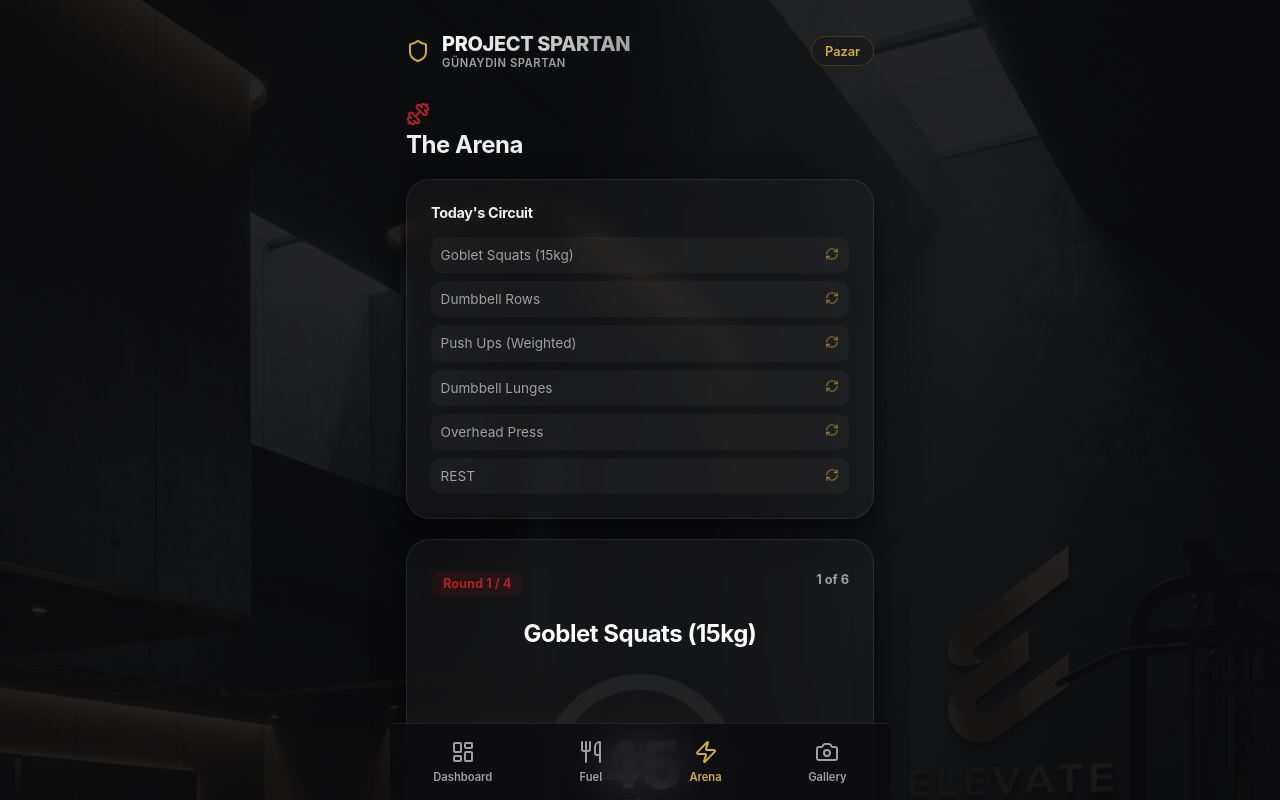
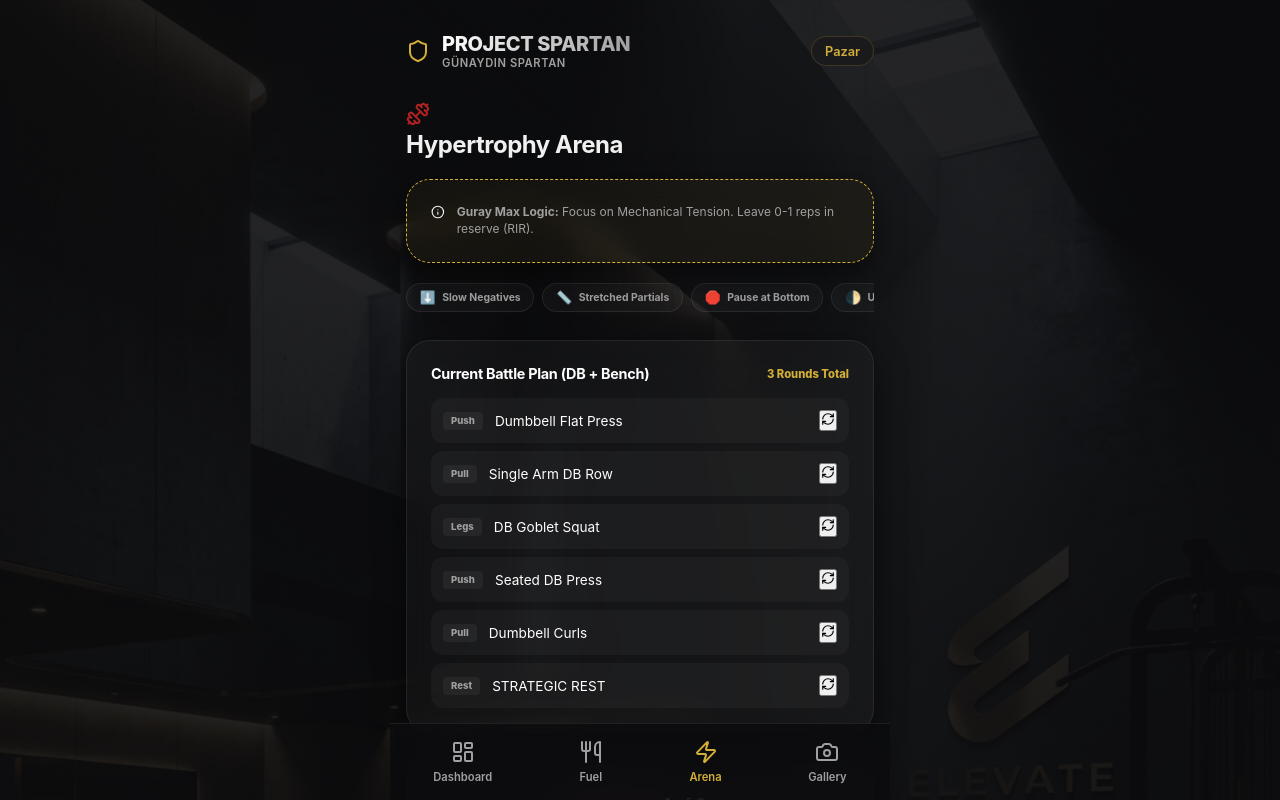
Before and after one commit to donnerzeus/my-fitness-dude, a React (Vite) app: page / in a window 1280 px wide. Both pictures are taken after a click on the button "Arena". Shown: the top 800 px of the page. Built offline with nearby package versions, Linux system fonts and the light colour scheme.

Commit message:
feat: complete Guray Hypertrophy Max 2026 integration with intensity mods and PPL setup

```diff
--- a/src/components/ArenaTimer.tsx
+++ b/src/components/ArenaTimer.tsx
@@ -1,30 +1,47 @@
 import React, { useState, useEffect } from 'react';
 import { motion, AnimatePresence } from 'framer-motion';
-import { Play, Pause, RotateCcw, ChevronRight, Dumbbell, RefreshCw, X, Check } from 'lucide-react';
+import { Play, Pause, RotateCcw, ChevronRight, Dumbbell, RefreshCw, X, Check, Info } from 'lucide-react';
 import { StorageService } from '../services/StorageService';
 
 interface Exercise {
   id: string;
   name: string;
-  duration: number;
-  category: 'Legs' | 'Push' | 'Pull' | 'Core' | 'Rest';
+  duration: number; // Set time (average 45s for 10-12 reps)
+  category: 'Push' | 'Pull' | 'Legs' | 'Rest';
 }
 
 const EXERCISE_LIBRARY: Exercise[] = [
-  { id: 'squat', name: 'Goblet Squats (15kg)', duration: 45, category: 'Legs' },
-  { id: 'lunge', name: 'Dumbbell Lunges', duration: 45, category: 'Legs' },
-  { id: 'rdl', name: 'Romanian Deadlifts', duration: 45, category: 'Legs' },
-  { id: 'press', name: 'Overhead Press', duration: 45, category: 'Push' },
-  { id: 'pushup', name: 'Push Ups (Weighted)', duration: 45, category: 'Push' },
-  { id: 'floor', name: 'Floor Press', duration: 45, category: 'Push' },
-  { id: 'row', name: 'Dumbbell Rows', duration: 45, category: 'Pull' },
-  { id: 'renegade', name: 'Renegade Rows', duration: 45, category: 'Pull' },
-  { id: 'woodchop', name: 'DB Woodchops', duration: 45, category: 'Core' },
-  { id: 'plankrow', name: 'Plank Rows', duration: 45, category: 'Core' },
-  { id: 'rest', name: 'REST', duration: 90, category: 'Rest' }
+  // PUSH
+  { id: 'db-press', name: 'Dumbbell Flat Press', duration: 45, category: 'Push' },
+  { id: 'db-incline', name: 'Dumbbell Incline Press', duration: 45, category: 'Push' },
+  { id: 'db-shoulder', name: 'Seated DB Press', duration: 45, category: 'Push' },
+  { id: 'db-lateral', name: 'DB Lateral Raise', duration: 40, category: 'Push' },
+  { id: 'db-triceps', name: 'DB Overhead Extension', duration: 45, category: 'Push' },
+
+  // PULL
+  { id: 'db-row', name: 'Single Arm DB Row', duration: 50, category: 'Pull' },
+  { id: 'db-pullover', name: 'Dumbbell Pullover', duration: 45, category: 'Pull' },
+  { id: 'db-rearfly', name: 'DB Rear Delt Fly', duration: 40, category: 'Pull' },
+  { id: 'db-curl', name: 'Dumbbell Curls', duration: 45, category: 'Pull' },
+  { id: 'db-hammer', name: 'Dumbbell Hammer Curls', duration: 45, category: 'Pull' },
+
+  // LEGS
+  { id: 'db-goblet', name: 'DB Goblet Squat', duration: 50, category: 'Legs' },
+  { id: 'db-rdl', name: 'DB Romanian Deadlift', duration: 50, category: 'Legs' },
+  { id: 'db-split', name: 'Bulgarian Split Squat', duration: 60, category: 'Legs' },
+  { id: 'db-calf', name: 'DB Calf Raise', duration: 40, category: 'Legs' },
+
+  { id: 'rest', name: 'STRATEGIC REST', duration: 90, category: 'Rest' }
 ];
 
-const DEFAULT_CIRCUIT = ['squat', 'row', 'pushup', 'lunge', 'press', 'rest'];
+const INTENSITY_MODS = [
+  { name: 'Slow Negatives', desc: '3 sec eccentric (lowering weight)', icon: '⬇️' },
+  { name: 'Stretched Partials', desc: 'Add half-reps at muscle stretch point', icon: '📏' },
+  { name: 'Pause at Bottom', desc: '2 sec hold at the hardest part', icon: '🛑' },
+  { name: 'Unilateral Focus', desc: 'Work one limb at a time', icon: '🌓' }
+];
+
+const DEFAULT_CIRCUIT = ['db-press', 'db-row', 'db-goblet', 'db-shoulder', 'db-curl', 'rest'];
 
 const ArenaTimer: React.FC = () => {
   const stats = StorageService.getStats();
@@ -56,7 +73,6 @@ const ArenaTimer: React.FC = () => {
   }, [isActive, timeLeft]);
 
   const nextExercise = () => {
-    // Save reps if any entered
     if (currentReps && !isNaN(parseInt(currentReps))) {
       const reps = parseInt(currentReps);
       const newReps = { ...exerciseReps };
@@ -71,7 +87,7 @@ const ArenaTimer: React.FC = () => {
       setCurrentIdx(currentIdx + 1);
       setTimeLeft(currentCircuit[currentIdx + 1].duration);
     } else {
-      if (round < 4) {
+      if (round < 3) {
         setRound(round + 1);
         setCurrentIdx(0);
         setTimeLeft(currentCircuit[0].duration);
@@ -79,7 +95,7 @@ const ArenaTimer: React.FC = () => {
         setIsActive(false);
         const currentStats = StorageService.getStats();
         StorageService.saveStats({ ...currentStats, workoutCompleted: true });
-        alert('VICTORY! Workout Complete Spartan.');
+        alert('WARRIOR VICTORIOUS! Mechanical Tension applied.');
       }
     }
   };
@@ -111,16 +127,36 @@ const ArenaTimer: React.FC = () => {
     <div className="arena-timer">
       <div className="section-title">
         <Dumbbell className="title-icon crimson" />
-        <h2>The Arena</h2>
+        <h2>Hypertrophy Arena</h2>
+      </div>
+
+      <div className="glass-card hypertrophy-tip">
+        <Info size={16} className="gold" />
+        <p><strong>Guray Max Logic:</strong> Focus on Mechanical Tension. Leave 0-1 reps in reserve (RIR).</p>
+      </div>
+
+      <div className="intensity-modifiers">
+        {INTENSITY_MODS.map((mod, i) => (
+          <div key={i} className="mod-pill" title={mod.desc}>
+            <span>{mod.icon}</span>
+            <label>{mod.name}</label>
+          </div>
+        ))}
       </div>
 
       {!isActive && isSwappingIdx === null && (
         <div className="glass-card circuit-preview">
-          <h3>Today's Circuit</h3>
+          <div className="preview-header">
+            <h3>Current Battle Plan (DB + Bench)</h3>
+            <span className="total-rounds">3 Rounds Total</span>
+          </div>
           <div className="preview-list">
             {currentCircuit.map((ex, i) => (
               <div key={i} className="preview-item">
-                <span>{ex.name}</span>
+                <div className="p-item-left">
+                  <span className="cat-tag">{ex.category}</span>
+                  <span>{ex.name}</span>
+                </div>
                 <button className="swap-btn-mini" onClick={() => setIsSwappingIdx(i)}>
                   <RefreshCw size={14} />
                 </button>
@@ -134,11 +170,8 @@ const ArenaTimer: React.FC = () => {
         {isSwappingIdx !== null && (
           <>
             <motion.div
-              initial={{ opacity: 0 }}
-              animate={{ opacity: 1 }}
-              exit={{ opacity: 0 }}
-              className="modal-overlay"
-              onClick={() => setIsSwappingIdx(null)}
+              initial={{ opacity: 0 }} animate={{ opacity: 1 }} exit={{ opacity: 0 }}
+              className="modal-overlay" onClick={() => setIsSwappingIdx(null)}
             />
             <motion.div
               initial={{ opacity: 0, scale: 0.9, y: 20 }}
@@ -147,7 +180,7 @@ const ArenaTimer: React.FC = () => {
               className="glass-card library-modal"
             >
               <div className="modal-header">
-                <h3>Choose Alternative</h3>
+                <h3>Choose Movement</h3>
                 <button className="close-btn" onClick={() => setIsSwappingIdx(null)}><X size={20} /></button>
               </div>
               <div className="library-list">
@@ -168,16 +201,14 @@ const ArenaTimer: React.FC = () => {
 
       <div className="glass-card timer-card">
         <div className="timer-header">
-          <span className="round-badge">Round {round} / 4</span>
+          <span className="round-badge">Set {round} / 3</span>
           <span className="exercise-index">{currentIdx + 1} of {currentCircuit.length}</span>
         </div>
 
         <AnimatePresence mode="wait">
           <motion.div
             key={currentIdx}
-            initial={{ opacity: 0, x: 20 }}
-            animate={{ opacity: 1, x: 0 }}
-            exit={{ opacity: 0, x: -20 }}
+            initial={{ opacity: 0, x: 20 }} animate={{ opacity: 1, x: 0 }} exit={{ opacity: 0, x: -20 }}
             className="current-exercise"
           >
             <h3>{currentCircuit[currentIdx].name}</h3>
@@ -193,7 +224,7 @@ const ArenaTimer: React.FC = () => {
               style={{
                 strokeDasharray: 283,
                 strokeDashoffset: (283 * progress) / 100,
-                stroke: currentCircuit[currentIdx].name === 'REST' ? '#3b82f6' : 'var(--accent-color)'
+                stroke: currentExercise.category === 'Rest' ? '#3b82f6' : 'var(--accent-color)'
               }}
             />
           </svg>
@@ -206,7 +237,7 @@ const ArenaTimer: React.FC = () => {
         {currentExercise.category !== 'Rest' && (
           <div className="ghost-tracker">
             <div className="record-box">
-              <span className="record-label">GHOST RECORD</span>
+              <span className="record-label">MAX TENSION REPS</span>
               <span className="record-val">{previousRecord} REPS</span>
             </div>
             <div className="rep-input-area">
@@ -240,122 +271,80 @@ const ArenaTimer: React.FC = () => {
       <style>{`
         .arena-timer { display: flex; flex-direction: column; gap: 1.25rem; }
         .crimson { color: var(--accent-color); }
-        .circuit-preview h3 { font-size: 0.9rem; margin-bottom: 1rem; }
+        .hypertrophy-tip { display: flex; align-items: flex-start; gap: 0.75rem; background: rgba(212, 175, 55, 0.05); border: 1px dashed var(--primary-color); }
+        .hypertrophy-tip p { font-size: 0.75rem; color: var(--text-secondary); line-height: 1.4; }
+
+        .intensity-modifiers { display: flex; gap: 0.5rem; overflow-x: auto; padding-bottom: 0.5rem; }
+        .mod-pill {
+            flex-shrink: 0; background: rgba(255,255,255,0.03); border: 1px solid var(--glass-border);
+            padding: 0.4rem 0.8rem; border-radius: 2rem; display: flex; align-items: center; gap: 0.4rem;
+        }
+        .mod-pill span { font-size: 0.8rem; }
+        .mod-pill label { font-size: 0.65rem; font-weight: 700; color: var(--text-secondary); white-space: nowrap; }
+
+        .preview-header { display: flex; justify-content: space-between; align-items: center; margin-bottom: 1rem; }
+        .preview-header h3 { font-size: 0.9rem; color: #fff; }
+        .total-rounds { font-size: 0.7rem; font-weight: 800; color: var(--primary-color); }
+
         .preview-list { display: flex; flex-direction: column; gap: 0.5rem; }
         .preview-item {
-          display: flex;
-          justify-content: space-between;
-          align-items: center;
-          padding: 0.6rem;
-          background: rgba(255, 255, 255, 0.03);
-          border-radius: 0.6rem;
-          font-size: 0.85rem;
-          color: var(--text-secondary);
+          display: flex; justify-content: space-between; align-items: center;
+          padding: 0.75rem; background: rgba(255, 255, 255, 0.03); border-radius: 0.75rem;
         }
-        .swap-btn-mini {
-          background: none;
-          border: none;
-          color: var(--primary-color);
-          opacity: 0.6;
+        .p-item-left { display: flex; align-items: center; gap: 0.75rem; font-size: 0.85rem; color: #fff; }
+        .cat-tag {
+            font-size: 0.6rem; font-weight: 800; padding: 0.2rem 0.5rem;
+            background: rgba(255,255,255,0.05); border-radius: 4px; color: var(--text-secondary);
         }
-        .modal-overlay {
-          position: fixed;
-          top: 0;
-          left: 0;
-          width: 100vw;
-          height: 100vh;
-          background: rgba(0, 0, 0, 0.8);
-          backdrop-filter: blur(8px);
-          z-index: 99;
+
+        .modal-overlay { position: fixed; top: 0; left: 0; width: 100vw; height: 100vh; background: rgba(0, 0, 0, 0.85); backdrop-filter: blur(8px); z-index: 99; }
+        .library-modal {
+          position: fixed; top: 50%; left: 50%; transform: translate(-50%, -50%) !important;
+          width: 92%; max-width: 400px; max-height: 80vh; z-index: 100;
+          background: #0c0e0e !important; border: 1px solid var(--primary-color) !important;
+          padding: 1.5rem !important; display: flex; flex-direction: column; box-shadow: 0 0 50px rgba(212, 175, 55, 0.15);
         }
-        .library-modal {
-          position: fixed;
-          top: 50%;
-          left: 50%;
-          transform: translate(-50%, -50%) !important;
-          width: 90%;
-          max-width: 400px;
-          max-height: 80vh;
-          z-index: 100;
-          background: #1a1a1d !important;
-          border: 1px solid var(--primary-color) !important;
-          padding: 1.5rem !important;
-          display: flex;
-          flex-direction: column;
+        .modal-header { display: flex; justify-content: space-between; align-items: center; margin-bottom: 1.5rem; }
+        .modal-header h3 { font-size: 1.1rem; color: var(--primary-color); font-weight: 800; text-transform: uppercase; }
+        .close-btn { background: none; border: none; color: var(--text-secondary); }
+        .library-list { display: flex; flex-direction: column; gap: 0.75rem; overflow-y: auto; flex: 1; }
+        .lib-item {
+          display: flex; justify-content: space-between; align-items: center;
+          background: rgba(255, 255, 255, 0.03); border: 1px solid var(--glass-border);
+          padding: 1rem; border-radius: 0.75rem; text-align: left;
         }
-        .modal-header {
-          display: flex;
-          justify-content: space-between;
-          align-items: center;
-          margin-bottom: 1.5rem;
-          flex-shrink: 0;
-        }
-        .close-btn { background: none; border: none; color: var(--text-secondary); }
-        .modal-header h3 { font-size: 1.1rem; color: var(--primary-color); font-weight: 800; text-transform: uppercase; }
-        .library-list {
-          display: flex;
-          flex-direction: column;
-          gap: 0.75rem;
-          overflow-y: auto;
-          flex: 1;
-          padding-right: 0.5rem;
-        }
-        .lib-item {
-          display: flex;
-          justify-content: space-between;
-          align-items: center;
-          background: rgba(255, 255, 255, 0.05);
-          border: none;
-          padding: 1rem;
-          border-radius: 0.75rem;
-          text-align: left;
-        }
-        .lib-info { display: flex; flex-direction: column; }
-        .lib-name { font-size: 0.9rem; font-weight: 700; color: #fff; }
-        .lib-cat { font-size: 0.7rem; color: var(--text-secondary); text-transform: uppercase; }
+        .lib-name { font-size: 0.9rem; font-weight: 700; color: #fff; display: block; }
+        .lib-cat { font-size: 0.65rem; color: var(--text-secondary); text-transform: uppercase; font-weight: 800; }
 
-        .timer-card { display: flex; flex-direction: column; align-items: center; gap: 1.5rem; padding: 2rem 1.5rem !important; }
-        .timer-header { width: 100%; display: flex; justify-content: space-between; font-size: 0.8rem; font-weight: 700; color: var(--text-secondary); }
-        .round-badge { background: rgba(178, 34, 34, 0.1); color: var(--accent-color); padding: 0.25rem 0.75rem; border-radius: 1rem; }
-        .current-exercise h3 { font-size: 1.5rem; text-align: center; color: #fff; }
-        .main-clock { position: relative; width: 200px; height: 200px; display: flex; align-items: center; justify-content: center; }
+        .timer-card { display: flex; flex-direction: column; align-items: center; gap: 1.5rem; padding: 2.5rem 1.5rem !important; }
+        .round-badge { background: rgba(178, 34, 34, 0.1); color: var(--accent-color); padding: 0.35rem 0.85rem; border-radius: 2rem; border: 1px solid rgba(178, 34, 34, 0.2); }
+        .current-exercise h3 { font-size: 1.75rem; text-align: center; color: #fff; font-weight: 800; letter-spacing: -0.02em; }
+        .main-clock { position: relative; width: 220px; height: 220px; display: flex; align-items: center; justify-content: center; }
         .progress-ring { position: absolute; width: 100%; height: 100%; transform: rotate(-90deg); }
-        .ring-bg { fill: none; stroke: rgba(255, 255, 255, 0.05); stroke-width: 8; }
-        .ring-progress { fill: none; stroke-width: 8; stroke-linecap: round; transition: stroke-dashoffset 0.3s ease; }
-        .clock-text { display: flex; flex-direction: column; align-items: center; }
-        .time-big { font-size: 4rem; font-weight: 800; color: #fff; line-height: 1; }
-        .sec-label { font-size: 0.8rem; letter-spacing: 0.2em; color: var(--text-secondary); }
+        .ring-bg { fill: none; stroke: rgba(255, 255, 255, 0.03); stroke-width: 6; }
+        .ring-progress { fill: none; stroke-width: 6; stroke-linecap: round; transition: stroke-dashoffset 0.5s ease; }
+        .time-big { font-size: 4.5rem; font-weight: 900; color: #fff; line-height: 1; margin-bottom: -5px; }
+        .sec-label { font-size: 0.9rem; letter-spacing: 0.3em; color: var(--text-secondary); font-weight: 700; }
 
         .ghost-tracker {
-          width: 100%;
-          display: flex;
-          justify-content: space-between;
-          align-items: center;
-          padding: 1rem;
-          background: rgba(255, 255, 255, 0.03);
-          border-radius: 1rem;
-          border: 1px dashed rgba(212, 175, 55, 0.2);
+          width: 100%; display: flex; justify-content: space-between; align-items: center;
+          padding: 1.25rem; background: rgba(212, 175, 55, 0.03); border-radius: 1rem; border: 1px dashed rgba(212, 175, 55, 0.2);
         }
-        .record-box { display: flex; flex-direction: column; }
-        .record-label { font-size: 0.6rem; font-weight: 800; color: var(--primary-color); letter-spacing: 0.1em; }
-        .record-val { font-size: 1.1rem; font-weight: 800; color: #fff; }
-        .rep-input-area { display: flex; align-items: center; }
+        .record-label { font-size: 0.65rem; font-weight: 800; color: var(--primary-color); letter-spacing: 0.1em; display: block; margin-bottom: 0.2rem; }
+        .record-val { font-size: 1.25rem; font-weight: 900; color: #fff; }
         .rep-input {
-          width: 80px;
-          background: rgba(255, 255, 255, 0.05);
-          border: 1px solid var(--glass-border);
-          border-radius: 0.5rem;
-          color: white;
-          padding: 0.5rem;
-          text-align: center;
-          font-weight: 800;
-          font-size: 1.2rem;
+          width: 80px; background: rgba(0,0,0,0.3); border: 1px solid var(--primary-color);
+          border-radius: 0.75rem; color: #fff; padding: 0.75rem; text-align: center; font-weight: 900; font-size: 1.5rem;
         }
 
-        .controls { display: flex; align-items: center; gap: 1.5rem; }
-        .control-btn { background: none; border: none; color: var(--text-secondary); display: flex; align-items: center; justify-content: center; }
-        .control-btn.primary { width: 64px; height: 64px; background: var(--accent-color); color: #fff; border-radius: 50%; box-shadow: 0 0 20px rgba(178, 34, 34, 0.4); }
-        .control-btn.primary.active { background: var(--surface-color); color: var(--accent-color); border: 2px solid var(--accent-color); }
+        .controls { display: flex; align-items: center; gap: 2rem; }
+        .control-btn { background: none; border: none; color: var(--text-secondary); transition: all 0.2s ease; }
+        .control-btn.primary {
+            width: 72px; height: 72px; background: var(--primary-color); color: #000;
+            border-radius: 50%; display: flex; align-items: center; justify-content: center;
+            box-shadow: 0 0 30px rgba(212, 175, 55, 0.3);
+        }
+        .control-btn.primary.active { background: #000; color: var(--primary-color); border: 3px solid var(--primary-color); }
       `}</style>
     </div>
   );
```
